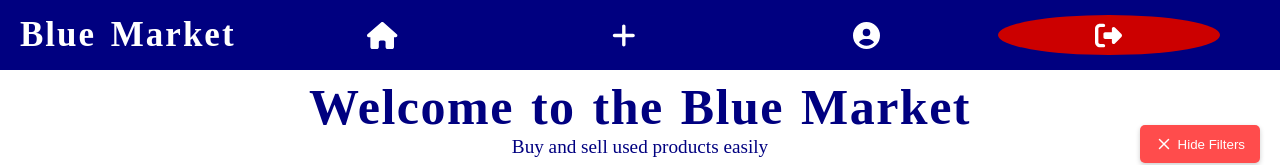
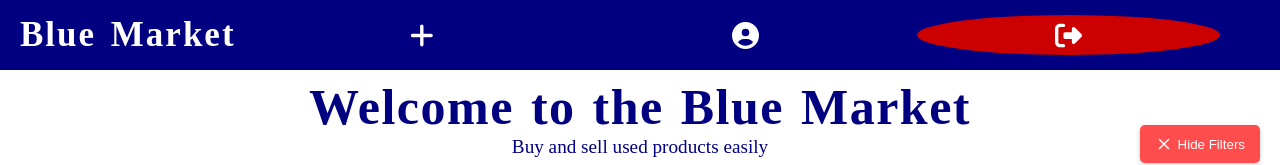
Before and after one commit to rouaa2003/my-app-master, a React (Create React App) app: page /main in a window 1280 px wide. Shown: the top 165 px of the page. Built offline with nearby package versions, Linux system fonts and the light colour scheme; no server answers; sample sign-in values are in the browser's storage.

Commit message:
button styling

```diff
--- a/src/components/NavBar.css
+++ b/src/components/NavBar.css
@@ -107,9 +107,9 @@ button:active {
 }
 
 .login-button {
-  background-color: #007bff;
+  background-color: #a0a0a0;
   color: white;
-  border-radius: 5px;
+  border-radius: 40%;
   padding: 8px 16px;
   font-size: 1rem;
   transition: background-color 0.3s;
@@ -117,9 +117,9 @@ button:active {
 }
 
 .register-button {
-  background-color: #007bff;
+  background-color: #a0a0a0;
   color: white;
-  border-radius: 5px;
+  border-radius: 40%;
   padding: 8px 16px;
   font-size: 1rem;
   transition: background-color 0.3s;
--- a/src/components/NavBar.js
+++ b/src/components/NavBar.js
@@ -9,7 +9,7 @@ import {
 } from "@fortawesome/free-solid-svg-icons";
 import LoginForm from "./LoginForm"; // Import your LoginForm component
 import RegistrationForm from "./RegistrationForm"; // Import your RegistrationForm component
-import Header from "./Header";
+
 import "./NavBar.css";
 
 function NavBar({
@@ -43,16 +43,8 @@ function NavBar({
     <>
       <nav>
         <h1 className="nav-p">Blue Market</h1>
-        <button
-          className="nav-button"
-          onClick={() =>
-            document
-              .getElementById("header")
-              .scrollIntoView({ behavior: "smooth" })
-          }
-        >
-          <FontAwesomeIcon icon={faHome} />
-        </button>
+
+
 
         {!isAuthenticated ? (
           <>
```
